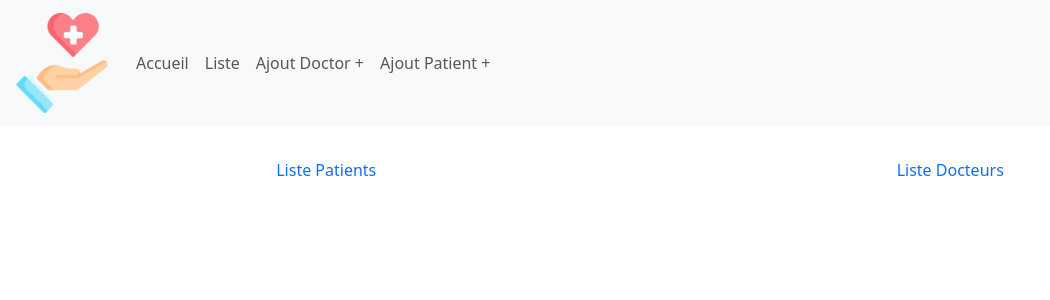
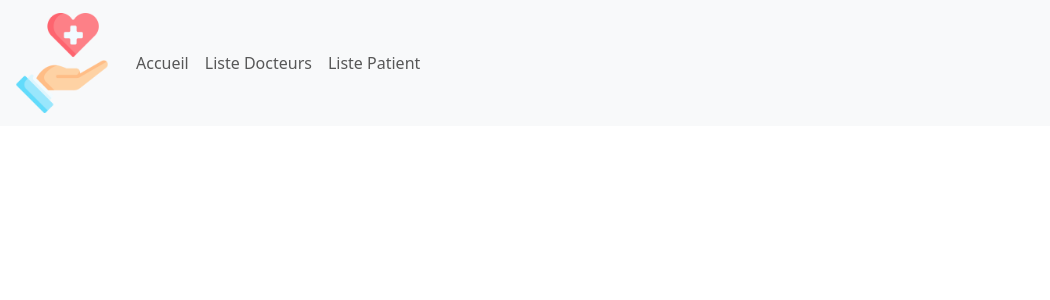
Before and after one commit to MrPinut/ESGImedical, a React (Create React App) app in the folder front-medicare/: page /admin in a window 1280 px wide. Shown: the top 300 px of the page, without its empty margins (0-1050 px from the left). Built offline with nearby package versions, Linux system fonts and the light colour scheme; what @web3modal/ethereum, wagmi would draw is missing.

Commit message:
fix header

```diff
--- a/front-medicare/src/components/MiniNavAdmin.tsx
+++ /dev/null
@@ -1,19 +0,0 @@
-import { Nav } from "react-bootstrap";
-
-function MiniNavAdmin() {
-  return (
-    <Nav fill variant="underline" defaultActiveKey="" className="rounded p-4">
-      {/* <Nav.Item>
-        <Nav.Link href="/histories">Résumés</Nav.Link>
-      </Nav.Item> */}
-      <Nav.Item>
-        <Nav.Link href="/admin/listPatient">Liste Patients</Nav.Link>
-      </Nav.Item>
-      <Nav.Item>
-        <Nav.Link href="/admin/listDoctor">Liste Docteurs</Nav.Link>
-      </Nav.Item>
-    </Nav>
-  );
-}
-
-export default MiniNavAdmin;
--- a/front-medicare/src/components/NavAdmin.tsx
+++ b/front-medicare/src/components/NavAdmin.tsx
@@ -43,16 +43,14 @@ function NavAdmin() {
             navbarScroll
           >
             <Nav.Link href="/">Accueil</Nav.Link>
-            <Nav.Link href="/admin">Liste</Nav.Link>
-            <Nav.Link href="/admin/doctor">Ajout Doctor +</Nav.Link>
-            <Nav.Link href="/admin/patient">Ajout Patient +</Nav.Link>
+            <Nav.Link href="/admin/doctors">Liste Docteurs</Nav.Link>
+            <Nav.Link href="/admin/patients">Liste Patient</Nav.Link>
 
             <Nav.Link href="#" disabled></Nav.Link>
           </Nav>
           <div className="d-flex">
             <div className="me-2">
               <WagmiConfig config={wagmiConfig}>
-                <Web3Button />
                 <HomePage />
               </WagmiConfig>
               <Web3Modal
--- a/front-medicare/src/components/NavDoctor.tsx
+++ b/front-medicare/src/components/NavDoctor.tsx
@@ -53,7 +53,6 @@ function NavDoctor() {
           <div className="d-flex">
             <div className="me-2">
               <WagmiConfig config={wagmiConfig}>
-                <Web3Button />
                 <HomePage />
               </WagmiConfig>
               <Web3Modal
--- a/front-medicare/src/index.tsx
+++ b/front-medicare/src/index.tsx
@@ -53,7 +53,8 @@ root.render(
           <Route path="/admin/patient/add" element={<AddPatient />}></Route>
           <Route path="/admin/doctor/add" element={<AddDoctor />}></Route>
           <Route path="/admin" element={<Admin />}></Route>
-          <Route path="/admin/listPatient" element={<ListPatients />}></Route>
+          <Route path="/admin/patients" element={<ListPatients />}></Route>
+          <Route path="/admin/doctors" element={<ListDoctors />}></Route>
 
           {/* DOCTOR */}
           <Route
--- a/front-medicare/src/pages/admin/Admin.tsx
+++ b/front-medicare/src/pages/admin/Admin.tsx
@@ -1,11 +1,9 @@
 import NavAdmin from "../../components/NavAdmin";
-import MiniNavAdmin from "../../components/MiniNavAdmin";
 
 function Admin() {
   return (
     <>
       <NavAdmin />
-      <MiniNavAdmin />
     </>
   );
 }
--- a/front-medicare/src/pages/admin/ListDoctor.tsx
+++ b/front-medicare/src/pages/admin/ListDoctor.tsx
@@ -1,19 +1,11 @@
 import NavAdmin from "../../components/NavAdmin";
-import MiniNavAdmin from "../../components/MiniNavAdmin";
 import { Button, Col, Container, Row, Table, Form } from "react-bootstrap";
 import { ChangeEvent } from "react";
-interface SearchBarProps {
-  onSearch: (searchText: string) => void;
-}
-const ListDoctors: React.FC<SearchBarProps> = ({ onSearch }) => {
-  const handleInputChange = (event: ChangeEvent<HTMLInputElement>) => {
-    const searchText = event.target.value;
-    onSearch(searchText);
-  };
+
+function ListDoctors() {
   return (
     <>
       <NavAdmin />
-      <MiniNavAdmin />
       <h1 className="text-center p-4">
         Liste des docteurs{" "}
         <Button href="/admin/doctor/add" variant="outline-primary">
@@ -21,15 +13,6 @@ const ListDoctors: React.FC<SearchBarProps> = ({ onSearch }) => {
         </Button>
       </h1>
       <div className="">
-        <Form>
-          <Form.Group controlId="searchBar">
-            <Form.Control
-              type="text"
-              placeholder="Search..."
-              onChange={handleInputChange}
-            />
-          </Form.Group>
-        </Form>
         <Table className="">
           <thead>
             <tr>
@@ -107,5 +90,5 @@ const ListDoctors: React.FC<SearchBarProps> = ({ onSearch }) => {
       </div>
     </>
   );
-};
+}
 export default ListDoctors;
--- a/front-medicare/src/pages/admin/ListPatients.tsx
+++ b/front-medicare/src/pages/admin/ListPatients.tsx
@@ -1,12 +1,10 @@
 import NavAdmin from "../../components/NavAdmin";
-import MiniNavAdmin from "../../components/MiniNavAdmin";
 import { Button, Col, Container, Row, Table } from "react-bootstrap";
 
 function ListPatients() {
   return (
     <>
       <NavAdmin />
-      <MiniNavAdmin />
       <h1 className="text-center p-4">
         Liste des patients{" "}
         <Button href="/admin/patient/add" variant="outline-primary">
```
